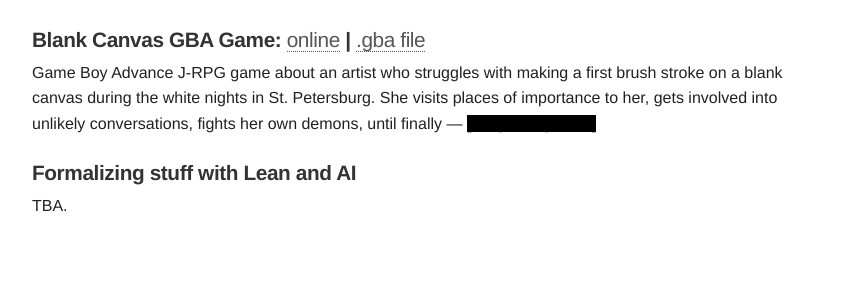
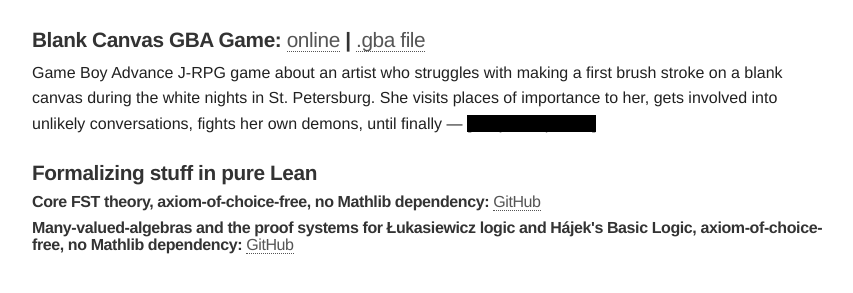
Before and after one commit to alexeyev/alexeyev.github.io, a Jekyll site: the page built from shenanigans.html, in a window 1280 px wide, cut to the strip 467-760 px from the top of the page. Shown: the whole strip, without its empty margins (208-1061 px from the left). Built offline with Jekyll 4.4.1, drawn with Linux system fonts in a browser that asks for light colours.

Commit message:
Update shenanigans.html

```diff
--- a/shenanigans.html
+++ b/shenanigans.html
@@ -32,7 +32,7 @@ Not gonna lie, some fun and a drop of artificial neural activity were involved
 <div class="content list">
 <!--    <h2>Software</h2>-->
 
-     <h3>Plugins for those <i>who care</i></h3>
+    <h3>Plugins for those <i>who care</i></h3>
     <br/>
     <iframe width="384px" height="275px" src="https://plugins.jetbrains.com/embeddable/card/32354" frameBorder="0"></iframe>
     <br/><br/>
@@ -43,8 +43,9 @@ Not gonna lie, some fun and a drop of artificial neural activity were involved
     She visits places of importance to her, gets involved into unlikely conversations, fights her own demons, until finally — <span class="spoiler2">[sorry, no spoilers]</span>
     <br/><br/>
 
-    <h3>Formalizing stuff with Lean and AI</h3>
-    TBA.
+    <h3>Formalizing stuff in pure Lean</h3>
+    <h4>Core FST theory, axiom-of-choice-free, no Mathlib dependency: <a href="https://github.com/alexeyev/finite-state-transducers-lean">GitHub</a></h4>
+    <h4>Many-valued-algebras and the proof systems for Łukasiewicz logic and Hájek's Basic Logic, axiom-of-choice-free, no Mathlib dependency: <a href="https://github.com/alexeyev/lukasiewicz-many-valued-logic-lean">GitHub</a></h4>
     <br/><br/>
 
 </div>
```
